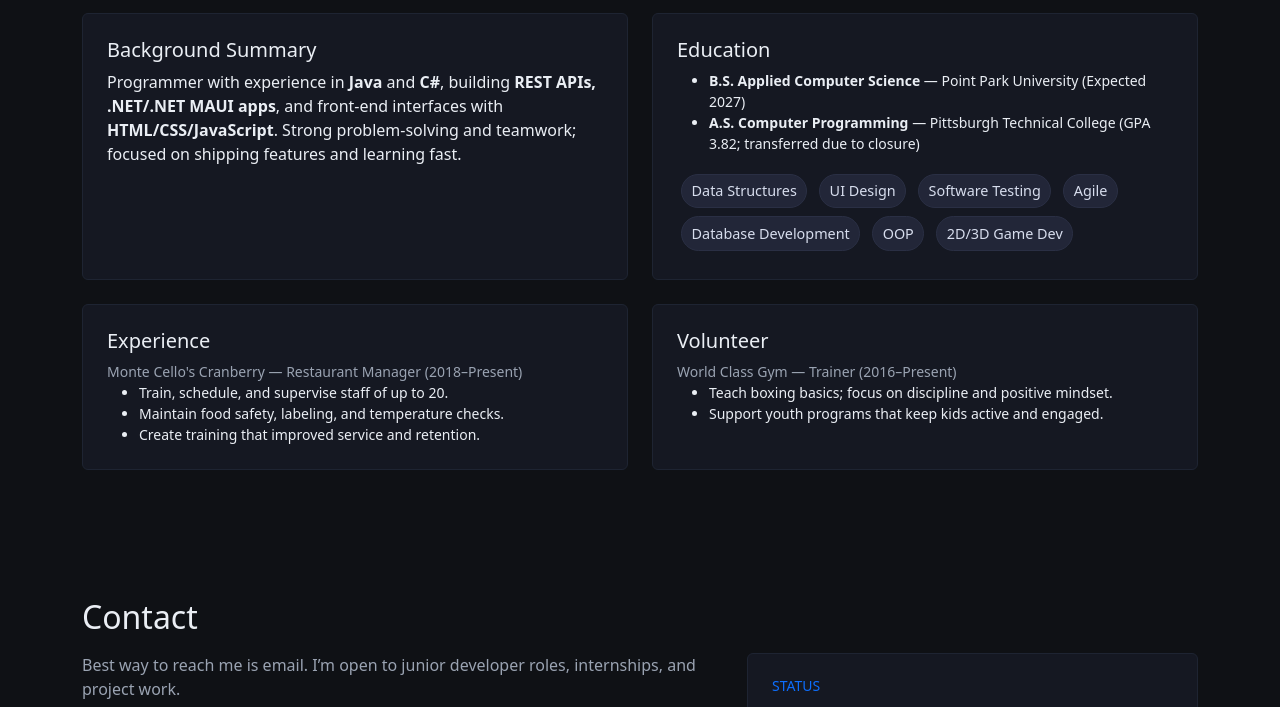
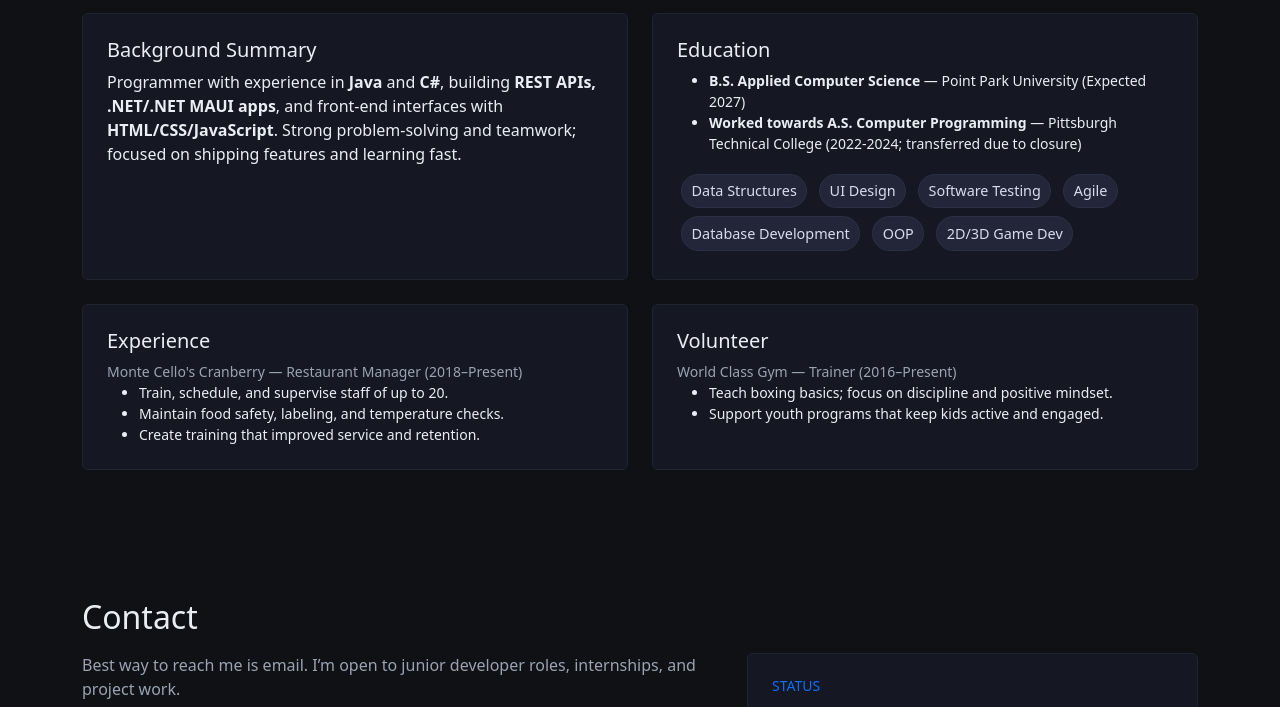
Before and after one commit to NSavage13/NSavage13.github.io, a plain HTML site: page index.html in a window 1280 px wide. Shown: the part 2130-2837 px from the top of the page. Drawn offline with nearby package versions, Linux system fonts and the light colour scheme.

Commit message:
Update index.html

```diff
--- a/index.html
+++ b/index.html
@@ -269,7 +269,7 @@
           <h5 class="mb-2">Education</h5>
           <ul class="mb-0 small">
             <li><strong>B.S. Applied Computer Science</strong> — Point Park University (Expected 2027)</li>
-            <li><strong>A.S. Computer Programming</strong> — Pittsburgh Technical College (GPA 3.82; transferred due to closure)</li>
+            <li><strong>Worked towards A.S. Computer Programming</strong> — Pittsburgh Technical College (2022-2024; transferred due to closure)</li>
           </ul>
           <div class="mt-3 small">
             <span class="tag">Data Structures</span>
```
